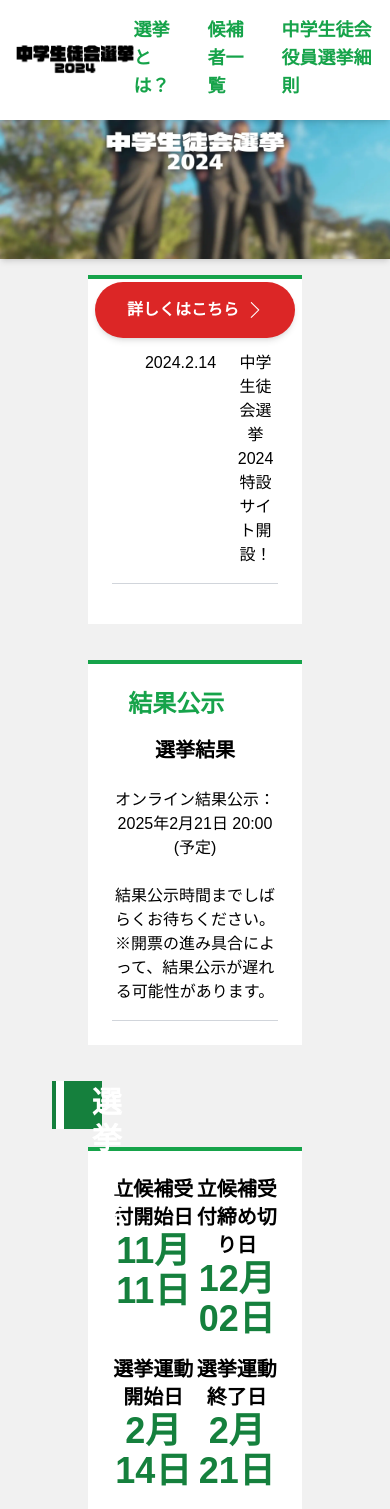
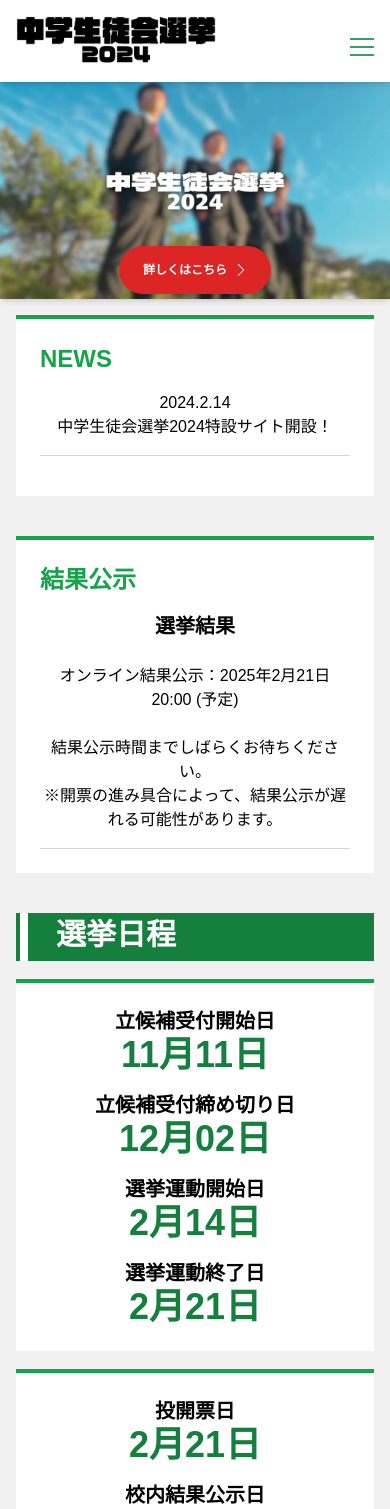
Before and after one commit to Natsusame/highschool-election-2025, a Next.js app: page / in a window 390 px wide. Shown: the top 1509 px of the page. Built offline with nearby package versions, Linux system fonts and the light colour scheme.

Commit message:
レスポンシブ対応v1

```diff
--- a/src/app/candidates/[id]/page.tsx
+++ b/src/app/candidates/[id]/page.tsx
@@ -184,7 +184,7 @@ const CandidateDetail = () => {
   return (
     <div className="p-5 bg-[#F1F1F1] mt-20 min-h-screen">
       <Header />
-      <div className="w-4/5 mx-auto bg-white p-6 rounded-lg shadow-lg">
+      <div className="w-full md:w-4/5 mx-auto bg-white p-6 rounded-lg shadow-lg">
         <Link href="/candidates">
           <button className="flex items-center text-green-700 mb-4">
             <FaArrowLeft className="mr-2" /> 候補者一覧へ戻る
@@ -204,12 +204,6 @@ const CandidateDetail = () => {
                 <li>
                   <strong>所属クラス:</strong> {candidate.class}
                 </li>
-            {/* <li>
-          <strong>部活:</strong> {candidate.club}
-            </li>
-            <li>
-          <strong>委員会:</strong> {candidate.committee}
-            </li> */}
                 <li>
                   <strong>当選回数:</strong> {candidate.electionsWon} 回
                 </li>
@@ -219,11 +213,11 @@ const CandidateDetail = () => {
               </ul>
             </div>
           </div>
-        <div className="flex-shrink-0 ml-6">
+          <div className="flex-shrink-0 mt-6 md:mt-0 md:ml-6">
             <img
               src={candidate.photo}
               alt={candidate.name}
-          className="w-80 h-auto rounded-lg shadow-lg mr-20"
+              className="w-full md:w-80 h-auto rounded-lg shadow-lg"
             />
           </div>
         </div>
--- a/src/app/components/Header.tsx
+++ b/src/app/components/Header.tsx
@@ -1,8 +1,15 @@
 "use client";
+import { useState } from "react";
 import Link from "next/link";
 import Image from "next/image";
 
 const Header = () => {
+  const [isOpen, setIsOpen] = useState(false);
+
+  const toggleMenu = () => {
+    setIsOpen(!isOpen);
+  };
+
   return (
     <header className="fixed top-0 left-0 w-full bg-white z-10 shadow-md py-4">
       <nav className="flex items-center justify-between px-4">
@@ -17,31 +24,76 @@ const Header = () => {
           />
         </Link>
 
+        {/* ハンバーガーメニュー */}
+        <div className="md:hidden">
+          <button
+            onClick={toggleMenu}
+            className="text-green-600 focus:outline-none"
+          >
+            <div className={`hamburger ${isOpen ? "open" : ""}`}>
+              <span></span>
+              <span></span>
+              <span></span>
+            </div>
+          </button>
+        </div>
+
         {/* ナビメニュー */}
-        <div className="flex items-center space-x-8">
-
+        <div className={`flex-col md:flex md:flex-row md:items-center md:space-x-8 ${isOpen ? "flex" : "hidden"}`}>
           <Link
             href="/overview"
-            className="text-lg font-semibold hover:border-b-2 hover:border-green-600 transition duration-300 pb-1 text-green-600"
+            className="text-lg font-semibold transition duration-300 pb-1 text-green-600"
           >
             選挙とは？
           </Link>
 
           <Link
             href="/candidates"
-            className="text-lg font-semibold hover:border-b-2 hover:border-green-600 transition duration-300 pb-1 text-green-600"
+            className="text-lg font-semibold transition duration-300 pb-1 text-green-600"
           >
             候補者一覧
           </Link>
 
           <Link
             href="https://drive.google.com/file/d/1UTIbJA8vp0z4_pXENxEnEYMmFaOkS9Ng/view?usp=sharing"
-            className="text-lg font-semibold hover:border-b-2 hover:border-green-600 transition duration-300 pb-1 text-green-600"
+            className="text-lg font-semibold transition duration-300 pb-1 text-green-600"
           >
-              中学生徒会役員選挙細則
+            <span className="hidden md:inline">中学生徒会役員選挙細則</span>
+            <span className="md:hidden">選挙細則</span>
           </Link>
-       </div>
+        </div>
       </nav>
+
+      <style jsx>{`
+        .hamburger {
+          display: flex;
+          flex-direction: column;
+          justify-content: space-around;
+          width: 24px;
+          height: 24px;
+          cursor: pointer;
+        }
+
+        .hamburger span {
+          display: block;
+          width: 100%;
+          height: 2px;
+          background-color: #38a169;
+          transition: all 0.3s ease-in-out;
+        }
+
+        .hamburger.open span:nth-child(1) {
+          transform: translateY(8px) rotate(45deg);
+        }
+
+        .hamburger.open span:nth-child(2) {
+          opacity: 0;
+        }
+
+        .hamburger.open span:nth-child(3) {
+          transform: translateY(-8px) rotate(-45deg);
+        }
+      `}</style>
     </header>
   );
 };
--- a/src/app/components/News.tsx
+++ b/src/app/components/News.tsx
@@ -1,20 +1,21 @@
 const News = () => {
   return (
-    <div className="bg-white p-6 text-center w-3/5 mx-auto border-t-4 border-green-600">
-      <h3 className="text-2xl font-bold text-green-600 mb-4 ml-[10%] text-left">NEWS</h3>
+    <div className="bg-white p-6 text-center w-full sm:w-3/5 mx-auto border-t-4 border-green-600">
+      <h3 className="text-2xl font-bold text-green-600 mb-4 sm:ml-[10%] text-left">NEWS</h3>
       <div className="space-y-4">
-      <div className="border-b border-gray-300 pb-4" >
-        <div className="flex justify-start">
-          <p className="mr-[10%] ml-[20%]">2024.2.14</p>
-          <p>中学生徒会選挙2024特設サイト開設！</p>
-        </div></div>
+        <div className="border-b border-gray-300 pb-4">
+          <div className="flex flex-col sm:flex-row justify-start">
+            <p className="sm:mr-[10%] sm:ml-[20%]">2024.2.14</p>
+            <p>中学生徒会選挙2024特設サイト開設！</p>
+          </div>
+        </div>
       </div>
       <div className="pb-4">
         {/* <div className="flex justify-start mt-4">
           <p className="mr-[10%] ml-[20%]">2024.2.14</p>
           <p>中学生徒会選挙2024特設サイト開設！</p>
         </div> */}
-      {/* 追加のニュース項目をここに追加できます */}
+        {/* 追加のニュース項目をここに追加できます */}
       </div>
     </div>
   );
--- a/src/app/components/Results.tsx
+++ b/src/app/components/Results.tsx
@@ -1,7 +1,7 @@
 const Results = () => {
   return (
-    <div className="bg-white p-6 text-center w-3/5 mx-auto border-t-4 border-green-600 mt-[10%] mb-[10%]">
-      <h3 className="text-2xl font-bold text-green-600 mb-4 ml-[10%] text-left">結果公示</h3>
+    <div className="bg-white p-6 text-center w-full sm:w-3/5 mx-auto border-t-4 border-green-600 mt-10 mb-10">
+      <h3 className="text-2xl font-bold text-green-600 mb-4 ml-0 sm:ml-10 text-left">結果公示</h3>
       <div className="space-y-4">
         <div className="border-b border-gray-300 pb-4">
           <h4 className="text-xl font-semibold">選挙結果</h4><br />
--- a/src/app/page.tsx
+++ b/src/app/page.tsx
@@ -23,11 +23,11 @@ const Home = () => {
           alt="Header Background"
           width={1920}
           height={600}
-          className="mt-10 z-0 object-cover shadow-md"
+          className="mt-20 md:mt-0 z-0 object-cover shadow-md"
         />
         <div className="absolute inset-0 flex items-center justify-center">
         <button
-              className="bg-red-600 text-white font-bold py-4 px-8 h-14 shadow-md hover:shadow-lg transition duration-300 rounded-full mt-80 flex items-center"
+          className="bg-red-600 text-white font-bold py-3 px-6 h-12 shadow-md hover:shadow-lg transition duration-300 rounded-full mt-40 md:mt-96 flex items-center text-xs md:text-base"
           onClick={() => handleClick('/overview')}
         >
           詳しくはこちら <SlArrowRight className="ml-2" />
@@ -42,40 +42,40 @@ const Home = () => {
         <Results />
 
         {/* カウントダウン */}
-        <div className="bg-green-700 w-[14%] text-white font-bold py-2 px-4 h-12 relative ml-[10%]">
+        <div className="bg-green-700 w-full md:w-[14%] text-white font-bold py-2 px-4 h-12 relative ml-0 md:ml-[10%]">
           <div className="absolute left-0 top-0 bottom-0 bg-white ml-1 mr-5 w-2"></div>
           <h2 className="text-3xl ml-6 mb-2 -mt-1 mr-3">選挙日程</h2>
         </div>
-        <div className="bg-white p-6 text-center w-3/5 mx-auto border-t-4 border-green-600 mt-[5%] mb-[5%]">
-          <div className="flex justify-between">
-            <div className="w-1/2">
+        <div className="bg-white p-6 text-center w-full md:w-3/5 mx-auto border-t-4 border-green-600 mt-[5%] mb-[5%]">
+          <div className="flex flex-col md:flex-row justify-between">
+            <div className="w-full md:w-1/2 mb-4 md:mb-0">
               <h4 className="text-xl font-semibold">立候補受付開始日</h4>
               <h4 className="text-4xl text-green-700 font-semibold">11月11日</h4>
             </div>
-            <div className="w-1/2">
+            <div className="w-full md:w-1/2">
               <h4 className="text-xl font-semibold">立候補受付締め切り日</h4>
               <h4 className="text-4xl text-green-700 font-semibold">12月02日</h4>
             </div>
           </div>
-          <div className="flex justify-between mt-4">
-            <div className="w-1/2">
+          <div className="flex flex-col md:flex-row justify-between mt-4">
+            <div className="w-full md:w-1/2 mb-4 md:mb-0">
               <h4 className="text-xl font-semibold">選挙運動開始日</h4>
               <h4 className="text-4xl text-green-700 font-semibold">2月14日</h4>
             </div>
-            <div className="w-1/2">
+            <div className="w-full md:w-1/2">
               <h4 className="text-xl font-semibold">選挙運動終了日</h4>
               <h4 className="text-4xl text-green-700 font-semibold">2月21日</h4>
             </div>
           </div>
         </div>
-        <div className="flex justify-center space-x-4 mt-[2%] mb-[10%]">
-            <div className="bg-white p-6 text-center w-[30%] border-t-4 border-green-600">
+        <div className="flex flex-col md:flex-row justify-center space-y-4 md:space-y-0 md:space-x-4 mt-[2%] mb-[10%]">
+          <div className="bg-white p-6 text-center w-full md:w-[30%] border-t-4 border-green-600">
             <h4 className="text-xl font-semibold">投開票日</h4>
             <h4 className="text-4xl text-green-700 font-semibold">2月21日</h4>
             <h4 className="text-xl font-semibold mt-4">校内結果公示日</h4>
             <h4 className="text-4xl text-green-700 font-semibold">2月22日</h4>
           </div>
-          <div className="bg-white p-6 text-center w-[30%] border-t-4 border-green-600">
+          <div className="bg-white p-6 text-center w-full md:w-[30%] border-t-4 border-green-600">
             <Timer />
           </div>
         </div>
```
Also changed, not shown: src/app/candidates/page.tsx (+13 -13 lines), src/app/overview/page.tsx (+15 -16 lines). Lines whose indentation alone changed are shown as unchanged.
